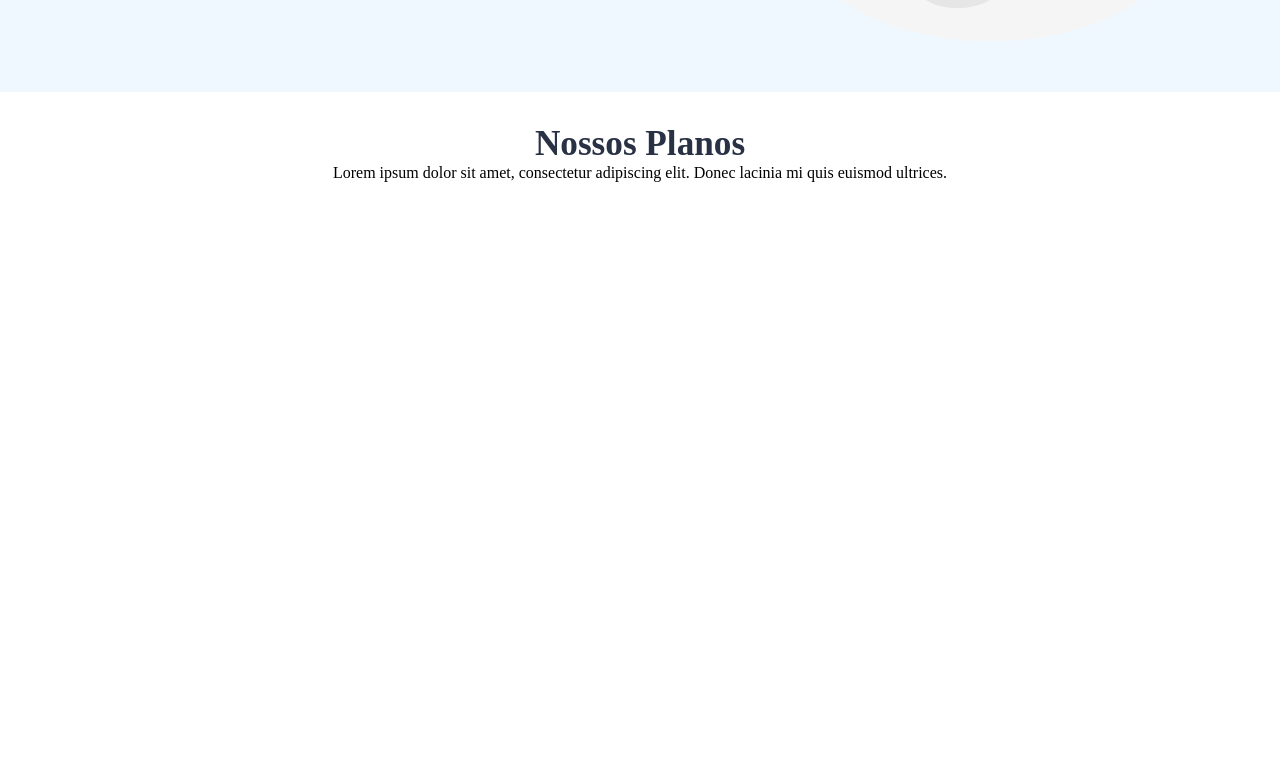
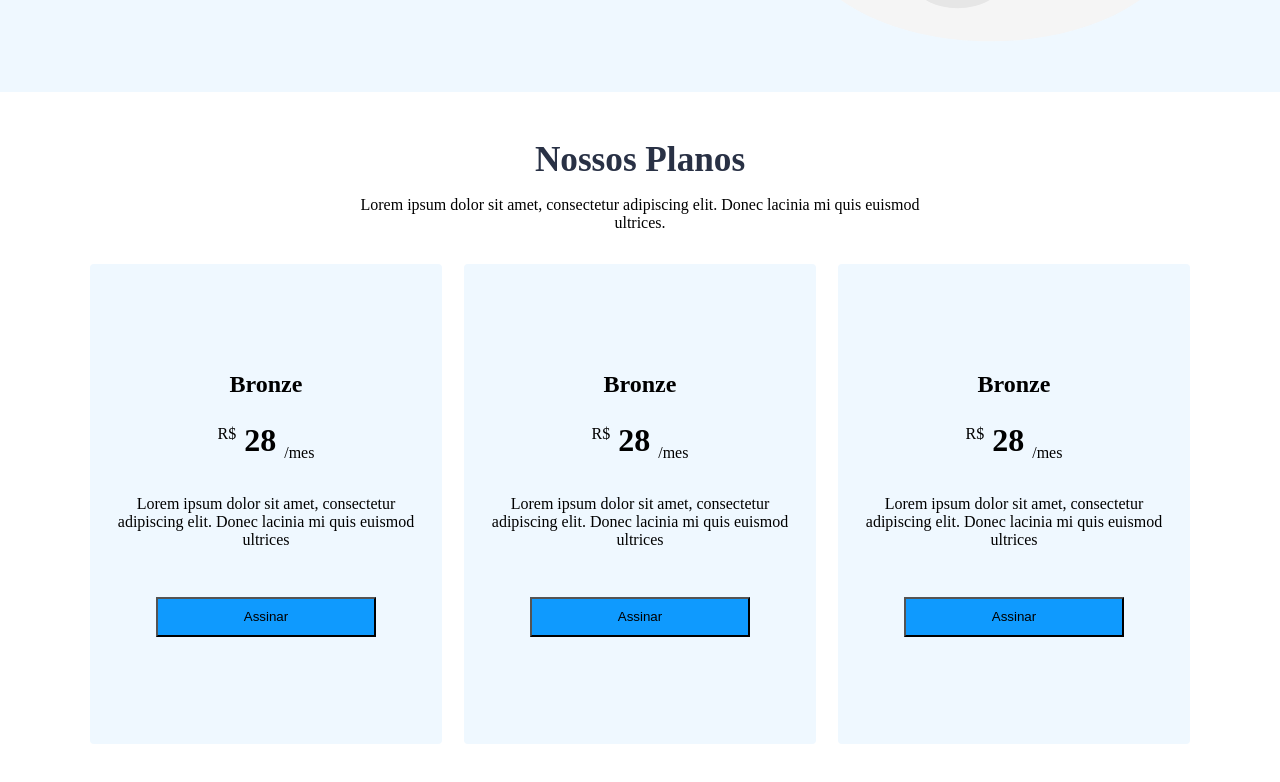
Before and after one commit to PedroMakengo/rachi, a React (Create React App) app: page / in a window 1280 px wide. Shown: the part 1575-2357 px from the top of the page. Before the commit the page ends 2259 px from the top, so only its background shows below. Built offline with nearby package versions, Linux system fonts and the light colour scheme.

Commit message:
Criando os itens

```diff
--- a/src/components/MyPlans/index.jsx
+++ b/src/components/MyPlans/index.jsx
@@ -1,6 +1,6 @@
 import React from 'react';
 
-import { MyPlansContent, Container } from './style.js';
+import { MyPlansContent, Container, Row } from './style.js';
 
 const MyPlans = () => {
   return (
@@ -9,6 +9,42 @@ const MyPlans = () => {
         <h1>Nossos Planos</h1>
         <p>Lorem ipsum dolor sit amet, consectetur adipiscing elit.
           Donec lacinia mi quis euismod ultrices.</p>
+
+        <Row>
+          <div className="item">
+            <h2>Bronze</h2>
+            <h3><sup>R$</sup> 28 <sub>/mes</sub></h3>
+
+            <p>Lorem ipsum dolor sit amet,
+              consectetur adipiscing elit.
+              Donec lacinia mi quis euismod ultrices
+            </p>
+
+            <button>Assinar</button>
+          </div>
+          <div className="item">
+            <h2>Bronze</h2>
+            <h3><sup>R$</sup> 28 <sub>/mes</sub></h3>
+
+            <p>Lorem ipsum dolor sit amet,
+              consectetur adipiscing elit.
+              Donec lacinia mi quis euismod ultrices
+            </p>
+
+            <button>Assinar</button>
+          </div>
+          <div className="item">
+            <h2>Bronze</h2>
+            <h3><sup>R$</sup> 28 <sub>/mes</sub></h3>
+
+            <p>Lorem ipsum dolor sit amet,
+              consectetur adipiscing elit.
+              Donec lacinia mi quis euismod ultrices
+            </p>
+
+            <button>Assinar</button>
+          </div>
+        </Row>
       </Container>
     </MyPlansContent>
   )
--- a/src/components/MyPlans/style.js
+++ b/src/components/MyPlans/style.js
@@ -1,12 +1,13 @@
 import styled from "styled-components";
 
 export const MyPlansContent = styled.section `
-  height: 70vh;
+  padding-top: 3rem;
+  padding-bottom: 4rem;
+  /* height: 70vh; */
 `;
 
 
 export const Container = styled.div `
-  padding-top: 2rem;
   text-align: center;
 
   h1 {
@@ -14,6 +15,61 @@ export const Container = styled.div `
     font-size: 2.2rem;
 
     color: #293145;
+    margin-bottom: 1rem;
   }
 
+  > p {
+    width: 600px;
+    margin: 0 auto;
+    text-align: center;
+  }
 `;
+
+
+export const Row = styled.div `
+  display: flex;
+  justify-content: space-between;
+  margin-top: 2rem;
+
+  .item {
+    width: 32%;
+    height: 60vh;
+    background: #EFF8FF;
+
+    display: flex;
+    flex-direction: column;
+    align-items: center;
+    justify-content: center;
+
+
+    border-radius: 0.25rem;
+
+    h2 {
+      font-weight: bold;
+      margin-bottom: 1.5rem;
+    }
+
+    h3 {
+      font-size: 2rem;
+      font-weight: bold;
+      margin-bottom: 2rem;
+
+      sup,
+      sub {
+        font-size: 1rem;
+      }
+    }
+
+    p {
+      width: 300px;
+      font-size: 1rem;
+      margin-bottom:3rem;
+    }
+
+    button {
+      width: 220px;
+      height: 40px;
+      background: #0F9AFE;
+    }
+  }
+`;
```
